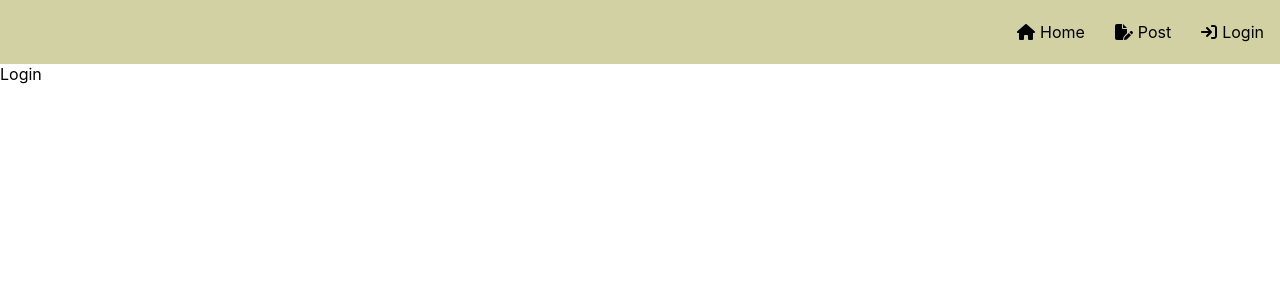
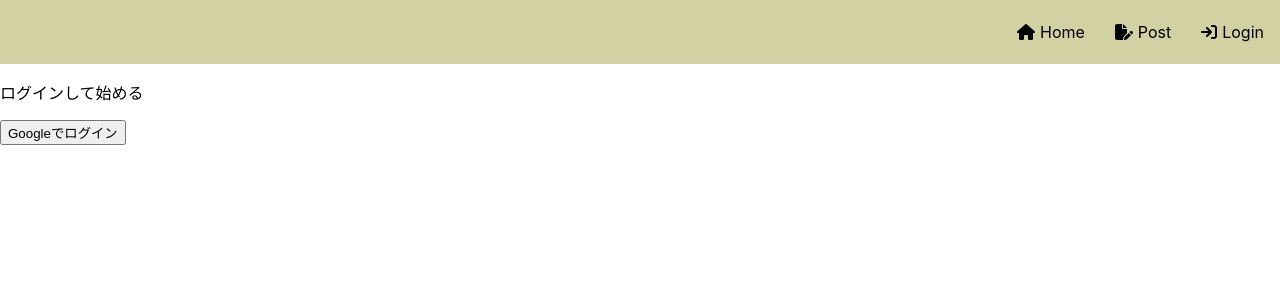
Before and after one commit to bamboo-wood/react_firebase_blog_app, a React (Create React App) app: page /login in a window 1280 px wide. Shown: the top 300 px of the page. Built offline with nearby package versions, Linux system fonts and the light colour scheme.

Commit message:
sign in with google

```diff
--- a/src/App.tsx
+++ b/src/App.tsx
@@ -1,3 +1,4 @@
+import { useState } from "react";
 import { BrowserRouter, Routes, Route } from "react-router-dom";
 
 import "./App.css";
@@ -8,6 +9,8 @@
 import Navbar from "./components/Navbar";
 
 function App() {
+  const [isAuth, setIsAuth] = useState(false);
+
   return (
     <>
       <BrowserRouter>
@@ -15,7 +18,10 @@
         <Routes>
           <Route path="/" element={<Home />}></Route>
           <Route path="/createpost" element={<CreatePost />}></Route>
-          <Route path="/login" element={<Login />}></Route>
+          <Route
+            path="/login"
+            element={<Login setIsAuth={setIsAuth} />}
+          ></Route>
           <Route path="/logout" element={<Logout />}></Route>
         </Routes>
       </BrowserRouter>
--- a/src/components/Login.tsx
+++ b/src/components/Login.tsx
@@ -1,7 +1,31 @@
-import React from "react";
+import { signInWithPopup } from "firebase/auth";
+import { auth, googleProvider } from "../firebase";
+import { useNavigate } from "react-router-dom";
 
-const Login = () => {
-  return <div>Login</div>;
+type Props = {
+  setIsAuth: (isAuth: boolean) => void;
+};
+
+const Login = (props: Props) => {
+  const { setIsAuth } = props;
+  const navifate = useNavigate();
+  const loginWithGoogle = () => {
+    signInWithPopup(auth, googleProvider)
+      .then((result) => {
+        localStorage.setItem("user", JSON.stringify(result.user));
+        setIsAuth(true);
+        navifate("/");
+      })
+      .catch((error) => {})
+      .finally(() => {});
+  };
+
+  return (
+    <div>
+      <p>ログインして始める</p>
+      <button onClick={loginWithGoogle}>Googleでログイン</button>
+    </div>
+  );
 };
 
 export default Login;
```
